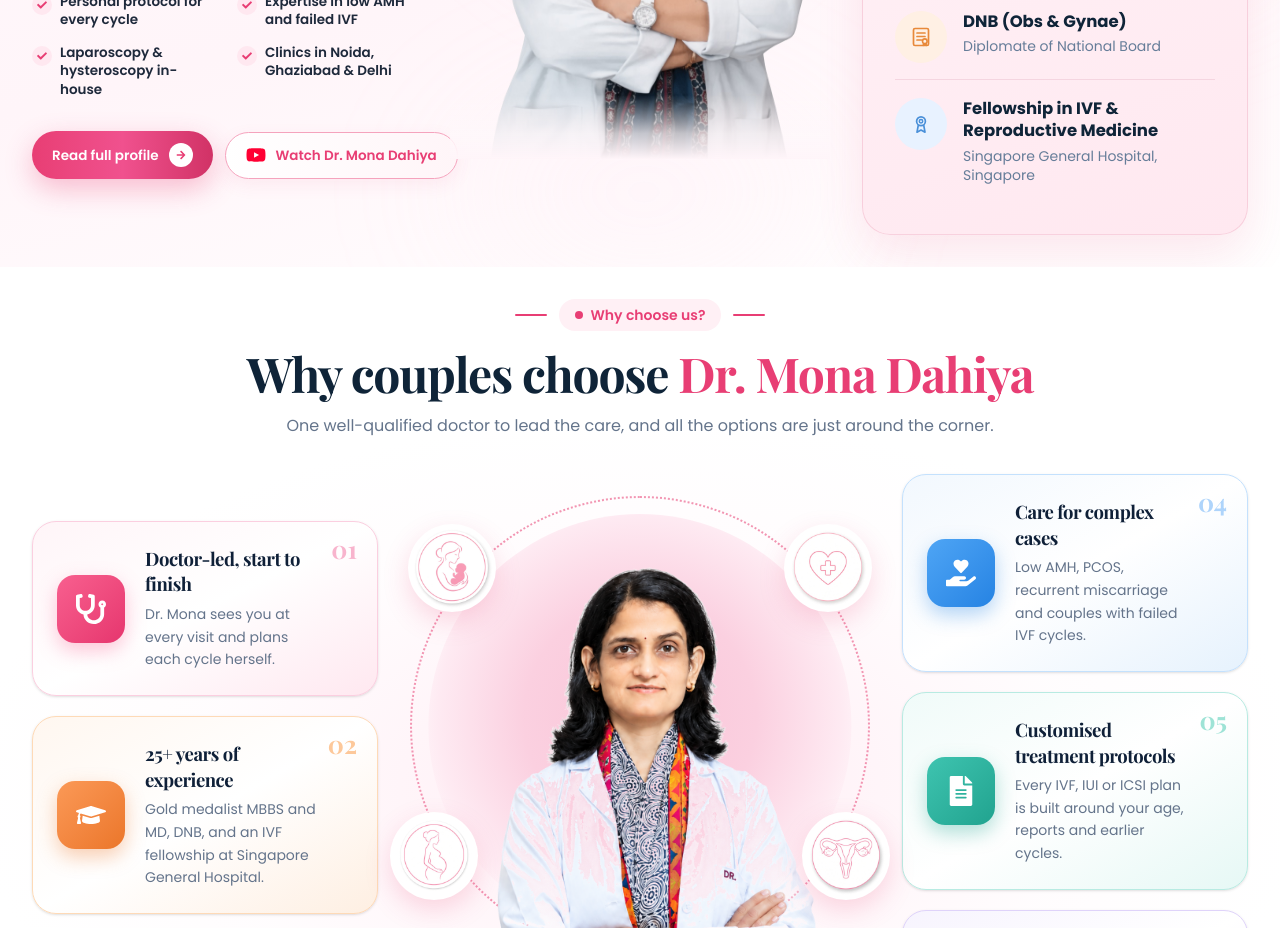
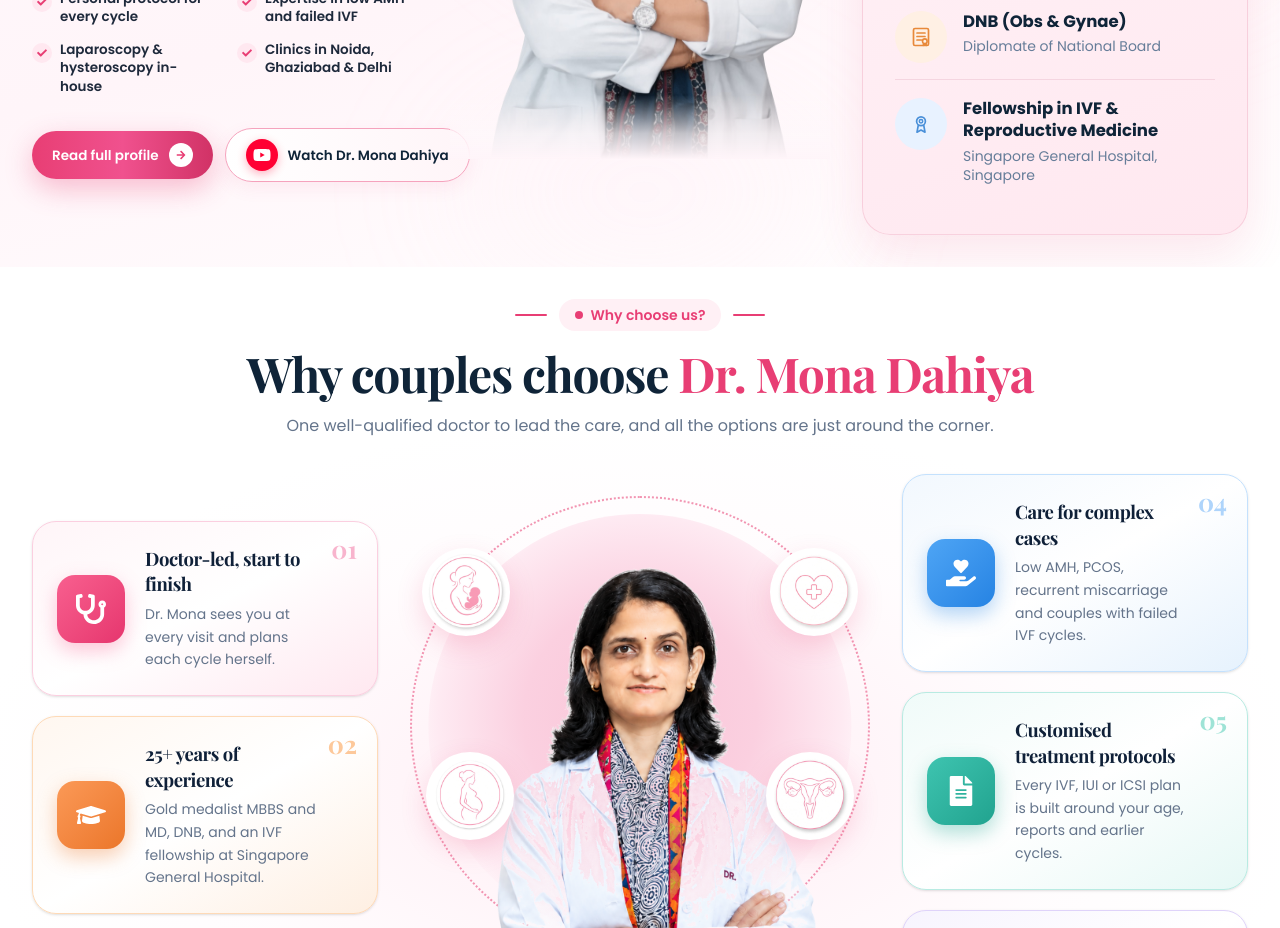
Before and after one commit to DipakSingh0111/Dr-mona-dahiya, a Next.js app: page / in a window 1280 px wide. Shown: the part 1720-2648 px from the top of the page. Built offline with nearby package versions, Linux system fonts and the light colour scheme.

Commit message:
update some changes

```diff
--- a/components/MeetYourDoctor.tsx
+++ b/components/MeetYourDoctor.tsx
@@ -291,9 +291,11 @@
                 href={data.secondaryCta.href}
                 target="_blank"
                 rel="noopener noreferrer"
-                className="inline-flex shrink-0 items-center justify-center gap-1.5 rounded-full border border-[#f5a3bd] bg-gradient-to-r from-white to-[#fff5f8] px-3.5 py-2.5 text-[11.5px] font-semibold text-[#e83e74] whitespace-nowrap shadow-[0_6px_18px_rgba(232,62,116,0.08)] transition hover:from-[#fff5f8] hover:to-[#ffe8f0] xl:gap-2.5 xl:px-5 xl:py-3 xl:text-[13.5px]"
+                className="inline-flex shrink-0 items-center justify-center gap-2 rounded-full border border-[#f5a3bd] bg-gradient-to-r from-white to-[#fff5f8] px-3.5 py-2 text-[11.5px] font-semibold text-[#0f2438] whitespace-nowrap shadow-[0_6px_18px_rgba(232,62,116,0.08)] transition hover:from-[#fff5f8] hover:to-[#ffe8f0] xl:gap-2.5 xl:px-5 xl:py-2.5 xl:text-[13.5px]"
               >
-                <FaYoutube className="size-4 shrink-0 text-[#ff0033] xl:size-5" />
+                <span className="flex size-7 shrink-0 items-center justify-center rounded-full bg-[#ff0033] text-white shadow-[0_3px_10px_rgba(255,0,51,0.3)] xl:size-8">
+                  <FaYoutube className="size-4 xl:size-[18px]" />
+                </span>
                 <span>{data.secondaryCta.label}</span>
               </a>
             </div>
--- a/components/WhyChooseUs.tsx
+++ b/components/WhyChooseUs.tsx
@@ -86,22 +86,22 @@
 const ORBIT_ICONS = [
   {
     src: "/images/why-choose/why-icon-mother-baby.png",
-    className: "top-[4%] left-[2%] sm:left-[0%]",
+    className: "top-[10%] left-[4%] sm:top-[8%] sm:left-[3%]",
     alt: "Mother and baby",
   },
   {
     src: "/images/why-choose/why-icon-heart.png",
-    className: "top-[4%] right-[2%] sm:right-[0%]",
+    className: "top-[10%] right-[4%] sm:top-[8%] sm:right-[3%]",
     alt: "Heart care",
   },
   {
     src: "/images/why-choose/why-icon-pregnant.png",
-    className: "bottom-[34%] -left-[2%] sm:-left-[4%]",
+    className: "bottom-[42%] left-[5%] sm:bottom-[44%] sm:left-[4%]",
     alt: "Pregnancy care",
   },
   {
     src: "/images/why-choose/why-icon-uterus.png",
-    className: "bottom-[34%] -right-[2%] sm:-right-[4%]",
+    className: "bottom-[42%] right-[5%] sm:bottom-[44%] sm:right-[4%]",
     alt: "Fertility care",
   },
 ] as const;
```
